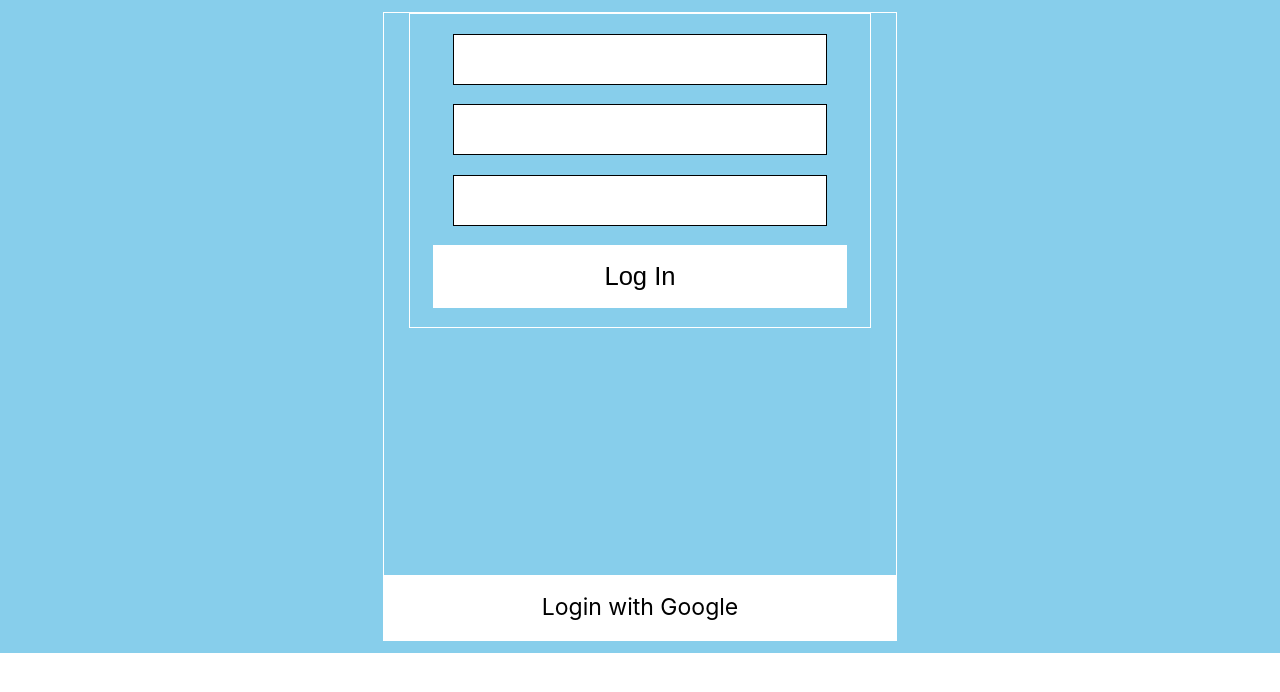
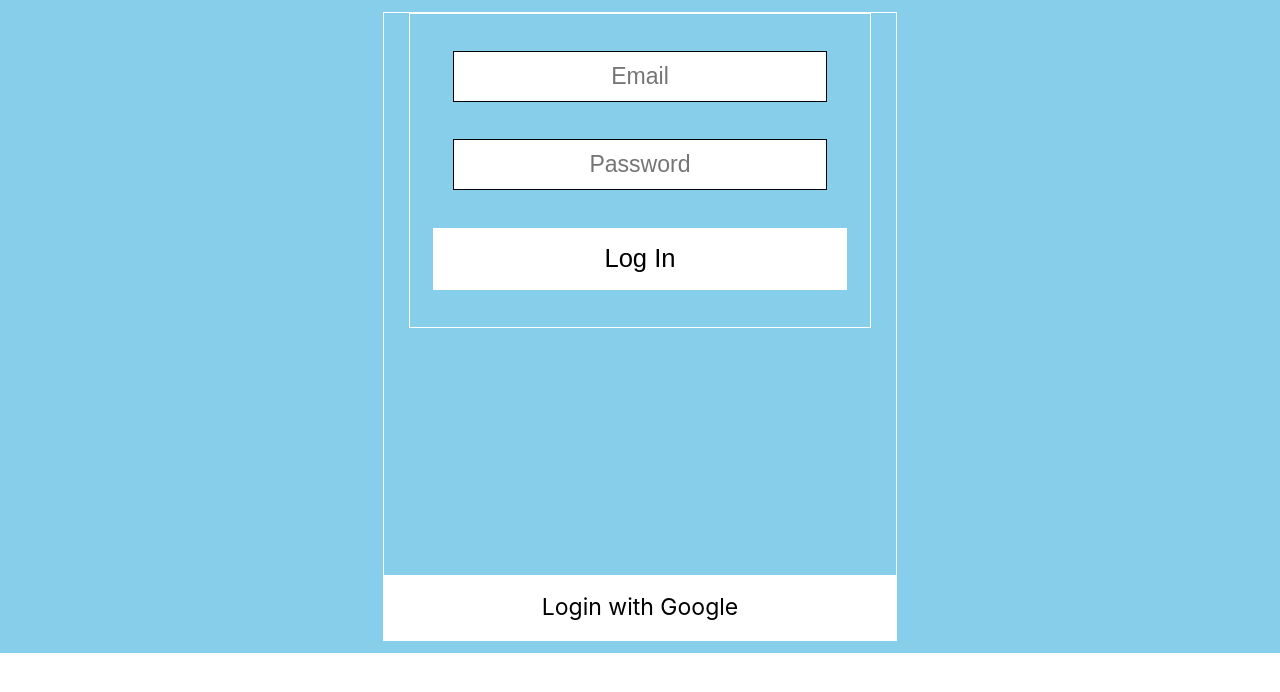
Before and after one commit to MokuaEnock/daraja, a React (Create React App) app: page /login in a window 1280 px wide. Shown: the top 692 px of the page. Built offline with nearby package versions, Linux system fonts and the light colour scheme.

Commit message:
set state for email and password

```diff
--- a/src/Login.js
+++ b/src/Login.js
@@ -1,12 +1,14 @@
 import React from "react";
+import { useState } from "react";
 
 export default function Login() {
+  let [email, setEmail] = useState("");
+  let [password, setPassword] = useState("");
   return (
     <main>
       <form>
-        <input type="text" />
-        <input type="text" />
-        <input type="text" />
+        <input type="text" placeholder="Email" />
+        <input type="email" placeholder="Password" />
 
         <button type="submit">Log In</button>
       </form>
```
